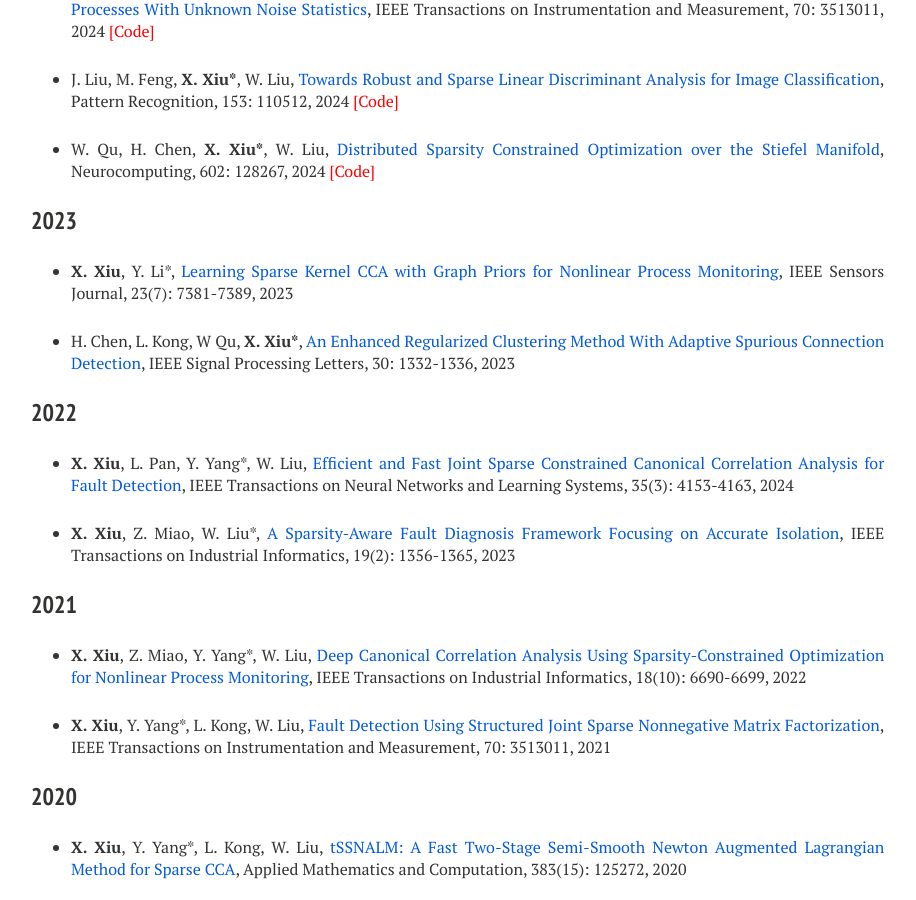
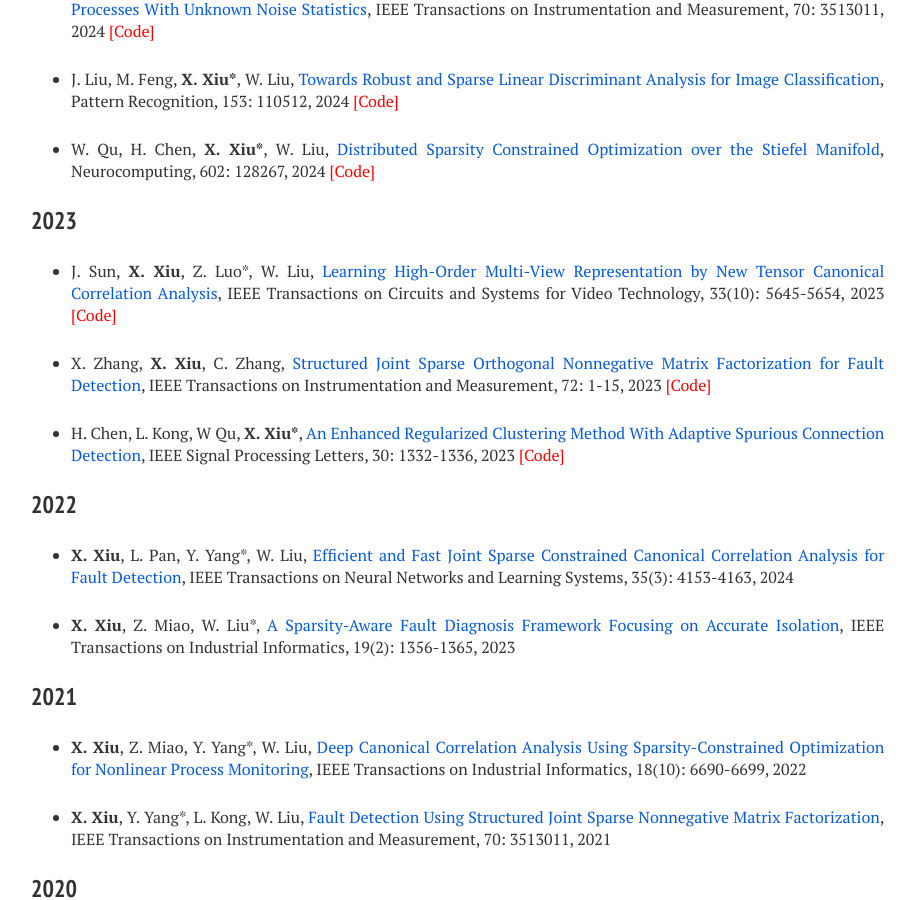
Before and after one commit to xianchaoxiu/xianchaoxiu.github.io, a Jekyll site: the page built from publications/index.md, in a window 1280 px wide and 900 px high, scrolled down 390 px. Shown: the whole window, without its empty margins (289-1205 px from the left). Built offline with Jekyll 4.4.1, drawn with Linux system fonts in a browser that asks for light colours; nearby versions of some CDN libraries.

Commit message:
Update index.md

```diff
--- a/publications/index.md
+++ b/publications/index.md
@@ -26,9 +26,11 @@ share: false
 
 ### 2023
 
-* <b>X. Xiu</b>, Y. Li*, <a href="https://ieeexplore.ieee.org/abstract/document/10050438" class="textlink" target="_blank">Learning Sparse Kernel CCA with Graph Priors for Nonlinear Process Monitoring</a>, IEEE Sensors Journal, 23(7): 7381-7389, 2023
+* J. Sun, <b>X. Xiu</b>, Z. Luo*, W. Liu, <a href="https://ieeexplore.ieee.org/abstract/document/10091146" class="textlink" target="_blank">Learning High-Order Multi-View Representation by New Tensor Canonical Correlation Analysis</a>, IEEE Transactions on Circuits and Systems for Video Technology, 33(10): 5645-5654, 2023  <a href="https://github.com/xianchaoxiu/TCCA" class="textlink" target="_blank" style="color: red;">[Code]</a>
 
-* H. Chen, L. Kong, W Qu, <b>X. Xiu*</b>, <a href="https://ieeexplore.ieee.org/abstract/document/10252040" class="textlink" target="_blank">An Enhanced Regularized Clustering Method With Adaptive Spurious Connection Detection</a>, IEEE Signal Processing Letters, 30: 1332-1336, 2023
+* X. Zhang, <b>X. Xiu</b>, C. Zhang, <a href="https://ieeexplore.ieee.org/abstract/document/10036023" class="textlink" target="_blank">Structured Joint Sparse Orthogonal Nonnegative Matrix Factorization for Fault Detection</a>, IEEE Transactions on Instrumentation and Measurement, 72: 1-15, 2023  <a href="https://github.com/xianchaoxiu/SJSONMF" class="textlink" target="_blank" style="color: red;">[Code]</a>
+
+* H. Chen, L. Kong, W Qu, <b>X. Xiu*</b>, <a href="https://ieeexplore.ieee.org/abstract/document/10252040" class="textlink" target="_blank">An Enhanced Regularized Clustering Method With Adaptive Spurious Connection Detection</a>, IEEE Signal Processing Letters, 30: 1332-1336, 2023 <a href="https://github.com/xianchaoxiu/SJSONMF" class="textlink" target="_blank" style="color: red;">[Code]</a>
 
 
 ### 2022
```
